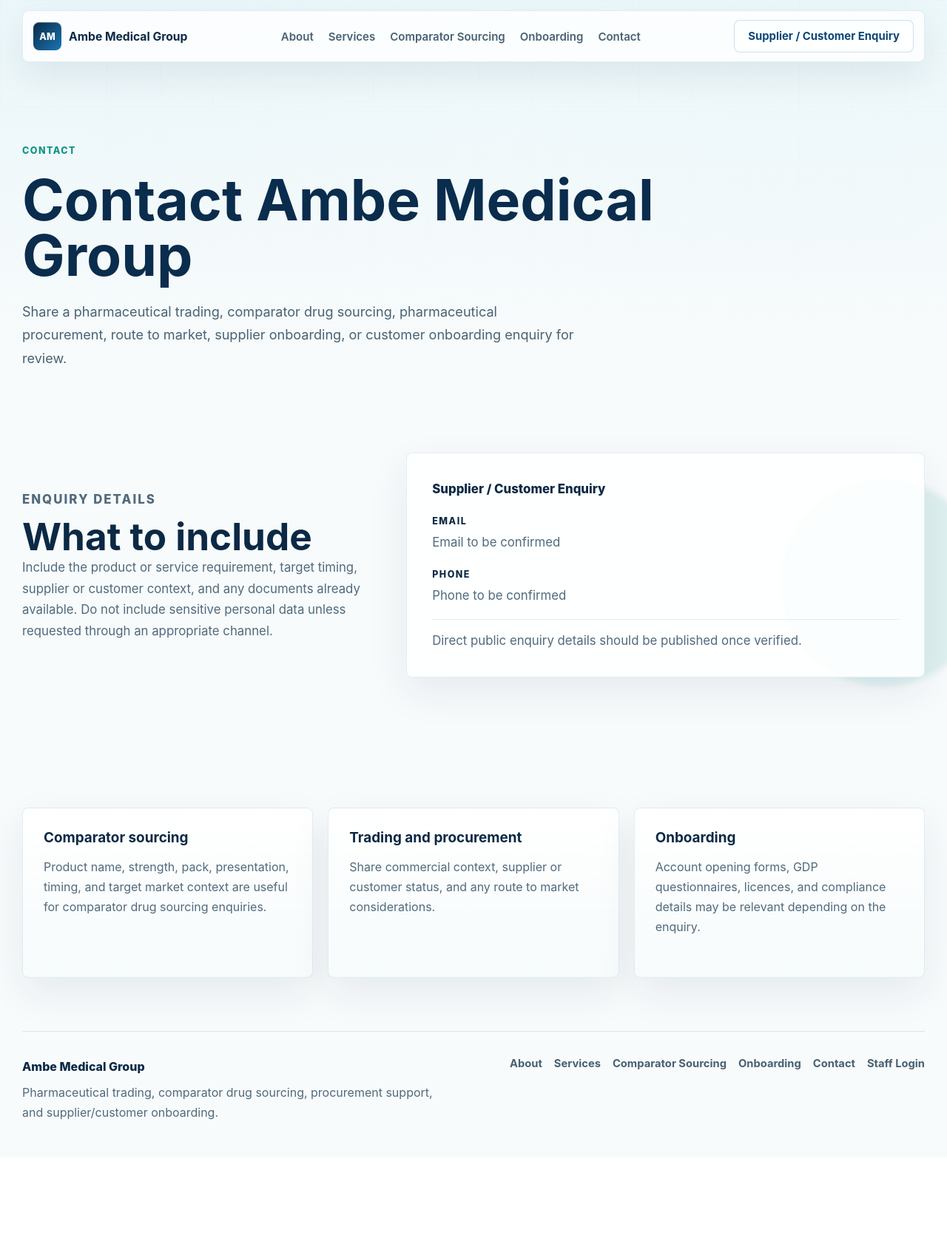
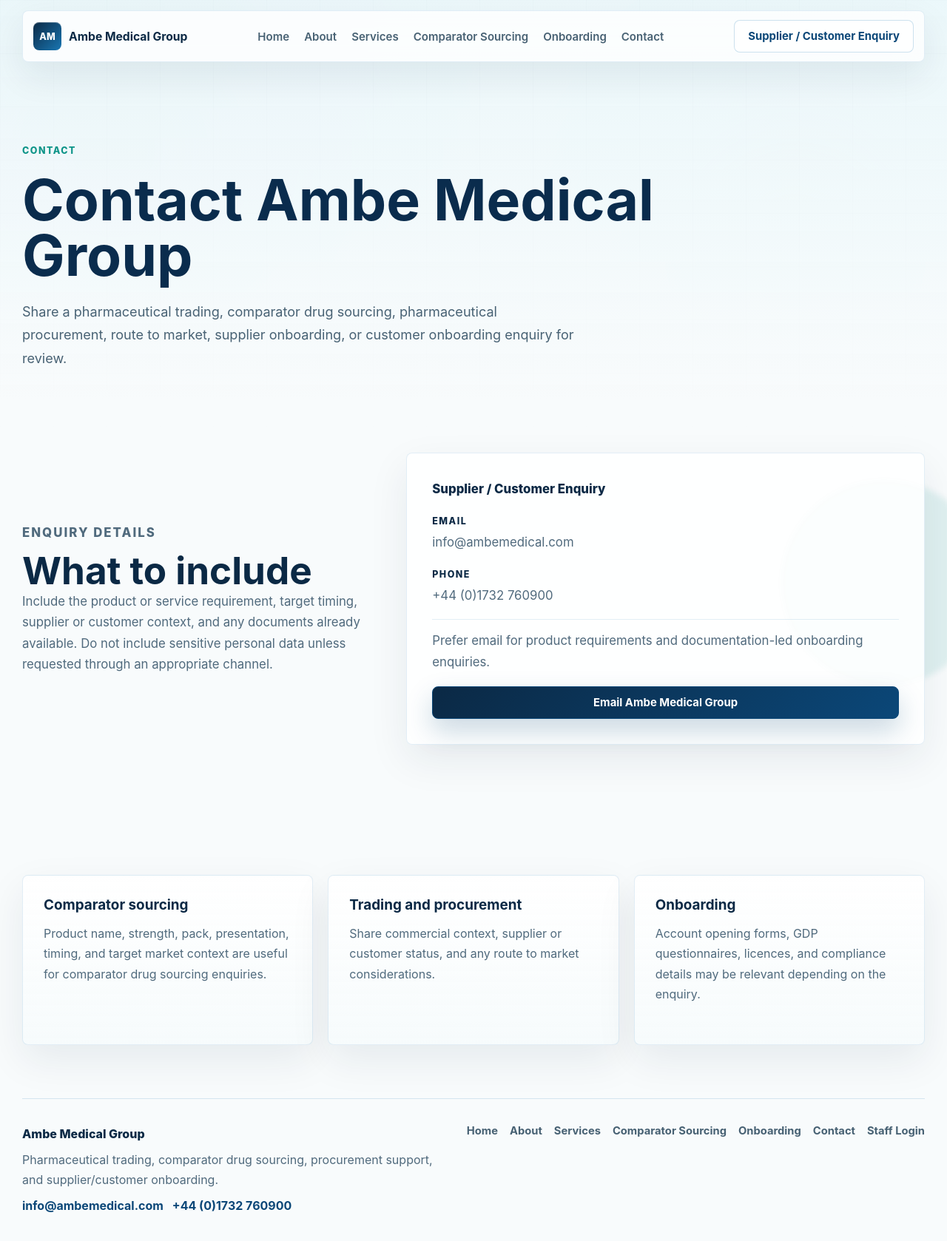
Before and after one commit to laseration/ambe-pharma-intelligence, a Next.js app in the folder apps/web/: page /contact in a window 1280 px wide. Shown: the top 1678 px of the page at 74% size. Before the commit the page ends 1565 px from the top, so only its background shows below. Built offline with nearby package versions, Linux system fonts and the light colour scheme.

Commit message:
Prepare public Ambe site for launch

```diff
--- a/apps/web/app/about/page.tsx
+++ b/apps/web/app/about/page.tsx
@@ -1,16 +1,21 @@
 import type { Metadata } from 'next';
 
 import { PublicFooter, PublicHeader } from '../components/PublicSiteChrome';
+import { publicUrl } from '../publicSite';
 
 export const metadata: Metadata = {
   title: 'About Ambe Medical Group | Pharmaceutical Trading Experience',
   description:
     'Learn about Ambe Medical Group and its relationship-led pharmaceutical trading, comparator sourcing, procurement, and onboarding support.',
+  alternates: {
+    canonical: '/about',
+  },
   openGraph: {
     title: 'About Ambe Medical Group | Pharmaceutical Trading Experience',
     description:
       'Relationship-led pharmaceutical trading, comparator sourcing, procurement, and onboarding support.',
     type: 'website',
+    url: publicUrl('/about'),
   },
 };
 
--- a/apps/web/app/comparator-sourcing/page.tsx
+++ b/apps/web/app/comparator-sourcing/page.tsx
@@ -2,16 +2,21 @@ import type { Metadata } from 'next';
 import Link from 'next/link';
 
 import { PublicFooter, PublicHeader } from '../components/PublicSiteChrome';
+import { publicUrl } from '../publicSite';
 
 export const metadata: Metadata = {
   title: 'Comparator Drug Sourcing | Ambe Medical Group',
   description:
     'Comparator drug sourcing support for pharmaceutical businesses, including requirement review, procurement context, documentation, and trade discussion.',
+  alternates: {
+    canonical: '/comparator-sourcing',
+  },
   openGraph: {
     title: 'Comparator Drug Sourcing | Ambe Medical Group',
     description:
       'Requirement-led comparator drug sourcing support with procurement context and documentation-aware next steps.',
     type: 'website',
+    url: publicUrl('/comparator-sourcing'),
   },
 };
 
--- a/apps/web/app/components/PublicSiteChrome.tsx
+++ b/apps/web/app/components/PublicSiteChrome.tsx
@@ -1,12 +1,6 @@
 import Link from 'next/link';
 
-const publicNavLinks = [
-  { href: '/about', label: 'About' },
-  { href: '/services', label: 'Services' },
-  { href: '/comparator-sourcing', label: 'Comparator Sourcing' },
-  { href: '/onboarding', label: 'Onboarding' },
-  { href: '/contact', label: 'Contact' },
-];
+import { publicContact, publicRoutes } from '../publicSite';
 
 export function PublicHeader() {
   return (
@@ -20,8 +14,8 @@ export function PublicHeader() {
         <span>Ambe Medical Group</span>
       </Link>
       <nav className="public-nav" aria-label="Public website navigation">
-        {publicNavLinks.map((link) => (
-          <Link href={link.href} key={link.href}>
+        {publicRoutes.map((link) => (
+          <Link href={link.path} key={link.path}>
             {link.label}
           </Link>
         ))}
@@ -42,10 +36,14 @@ export function PublicFooter() {
           Pharmaceutical trading, comparator drug sourcing, procurement support,
           and supplier/customer onboarding.
         </p>
+        <p className="public-footer-contact">
+          <a href={publicContact.emailHref}>{publicContact.email}</a>
+          <a href={publicContact.phoneHref}>{publicContact.phone}</a>
+        </p>
       </div>
       <nav aria-label="Footer quick links">
-        {publicNavLinks.map((link) => (
-          <Link href={link.href} key={link.href}>
+        {publicRoutes.map((link) => (
+          <Link href={link.path} key={link.path}>
             {link.label}
           </Link>
         ))}
--- a/apps/web/app/contact/page.tsx
+++ b/apps/web/app/contact/page.tsx
@@ -1,20 +1,21 @@
 import type { Metadata } from 'next';
 
 import { PublicFooter, PublicHeader } from '../components/PublicSiteChrome';
-
-// TODO: Replace placeholders once public contact details are verified in source material.
-const contactEmail = 'Email to be confirmed';
-const contactPhone = 'Phone to be confirmed';
+import { publicContact, publicUrl } from '../publicSite';
 
 export const metadata: Metadata = {
   title: 'Contact Ambe Medical Group | Pharmaceutical Trading Enquiries',
   description:
     'Contact Ambe Medical Group about pharmaceutical trading, comparator drug sourcing, procurement, route to market, supplier onboarding, or customer onboarding.',
+  alternates: {
+    canonical: '/contact',
+  },
   openGraph: {
     title: 'Contact Ambe Medical Group | Pharmaceutical Trading Enquiries',
     description:
       'Contact Ambe Medical Group for pharmaceutical trading, comparator sourcing, procurement, and onboarding enquiries.',
     type: 'website',
+    url: publicUrl('/contact'),
   },
 };
 
@@ -51,15 +52,22 @@ export default function ContactPage() {
           </p>
           <p>
             <span>Email</span>
-            {contactEmail}
+            <a href={publicContact.emailHref}>{publicContact.email}</a>
           </p>
           <p>
             <span>Phone</span>
-            {contactPhone}
+            <a href={publicContact.phoneHref}>{publicContact.phone}</a>
           </p>
           <p className="public-contact-note">
-            Direct public enquiry details should be published once verified.
+            Prefer email for product requirements and documentation-led
+            onboarding enquiries.
           </p>
+          <a
+            className="public-button public-button-primary"
+            href={publicContact.emailHref}
+          >
+            Email Ambe Medical Group
+          </a>
         </div>
       </section>
 
--- a/apps/web/app/globals.css
+++ b/apps/web/app/globals.css
@@ -583,6 +583,17 @@ summary {
   font-weight: 850;
 }
 
+.public-footer-contact {
+  display: flex;
+  flex-wrap: wrap;
+  gap: 12px;
+}
+
+.public-footer-contact a {
+  color: #0b4778;
+  font-weight: 700;
+}
+
 .public-footer nav {
   display: flex;
   flex-wrap: wrap;
--- a/apps/web/app/layout.tsx
+++ b/apps/web/app/layout.tsx
@@ -1,12 +1,18 @@
+import type { Metadata } from 'next';
 import type { ReactNode } from 'react';
 
 import './globals.css';
+import { publicSiteUrl } from './publicSite';
 
-export const metadata = {
+export const metadata: Metadata = {
+  metadataBase: new URL(publicSiteUrl),
   title:
     'Ambe Medical Group | Comparator Drug Sourcing & Pharmaceutical Trading',
   description:
     'Professional pharmaceutical trading, comparator drug sourcing, procurement support, and supplier/customer onboarding.',
+  alternates: {
+    canonical: '/',
+  },
   openGraph: {
     title:
       'Ambe Medical Group | Comparator Drug Sourcing & Pharmaceutical Trading',
@@ -14,6 +20,7 @@ export const metadata = {
       'Professional pharmaceutical trading, comparator drug sourcing, procurement support, and supplier/customer onboarding.',
     type: 'website',
     siteName: 'Ambe Medical Group',
+    url: '/',
   },
 };
 
--- a/apps/web/app/onboarding/page.tsx
+++ b/apps/web/app/onboarding/page.tsx
@@ -2,6 +2,7 @@ import type { Metadata } from 'next';
 import Link from 'next/link';
 
 import { PublicFooter, PublicHeader } from '../components/PublicSiteChrome';
+import { publicUrl } from '../publicSite';
 
 const steps = [
   {
@@ -26,11 +27,15 @@ export const metadata: Metadata = {
   title: 'Supplier & Customer Onboarding | Ambe Medical Group',
   description:
     'Supplier onboarding and customer onboarding support for pharmaceutical trading, including documentation-led account review and trade discussion steps.',
+  alternates: {
+    canonical: '/onboarding',
+  },
   openGraph: {
     title: 'Supplier & Customer Onboarding | Ambe Medical Group',
     description:
       'Documentation-led supplier and customer onboarding support for pharmaceutical trading relationships.',
     type: 'website',
+    url: publicUrl('/onboarding'),
   },
 };
 
--- /dev/null
+++ b/apps/web/app/publicSite.ts
@@ -0,0 +1,21 @@
+export const publicSiteUrl = 'https://www.ambemedical.com';
+
+export const publicContact = {
+  email: 'info@ambemedical.com',
+  phone: '+44 (0)1732 760900',
+  phoneHref: 'tel:+441732760900',
+  emailHref: 'mailto:info@ambemedical.com',
+};
+
+export const publicRoutes = [
+  { path: '/', label: 'Home' },
+  { path: '/about', label: 'About' },
+  { path: '/services', label: 'Services' },
+  { path: '/comparator-sourcing', label: 'Comparator Sourcing' },
+  { path: '/onboarding', label: 'Onboarding' },
+  { path: '/contact', label: 'Contact' },
+] as const;
+
+export function publicUrl(path: string): string {
+  return new URL(path, publicSiteUrl).toString();
+}
--- a/apps/web/app/services/page.tsx
+++ b/apps/web/app/services/page.tsx
@@ -2,6 +2,7 @@ import type { Metadata } from 'next';
 import Link from 'next/link';
 
 import { PublicFooter, PublicHeader } from '../components/PublicSiteChrome';
+import { publicUrl } from '../publicSite';
 
 const services = [
   {
@@ -34,11 +35,15 @@ export const metadata: Metadata = {
   title: 'Pharmaceutical Trading & Procurement Services | Ambe Medical Group',
   description:
     'Explore Ambe Medical Group services for pharmaceutical trading, comparator drug sourcing, procurement, route to market support, and onboarding.',
+  alternates: {
+    canonical: '/services',
+  },
   openGraph: {
     title: 'Pharmaceutical Trading & Procurement Services | Ambe Medical Group',
     description:
       'Pharmaceutical trading, comparator sourcing, procurement, route to market support, and onboarding services.',
     type: 'website',
+    url: publicUrl('/services'),
   },
 };
 
```
Also changed, not shown: apps/web/app/page.tsx (+5 -7 lines), apps/web/app/robots.ts (added, +15 -0 lines), apps/web/app/sitemap.ts (added, +12 -0 lines), 1 other file (tests, documents, lock files or other folders).
